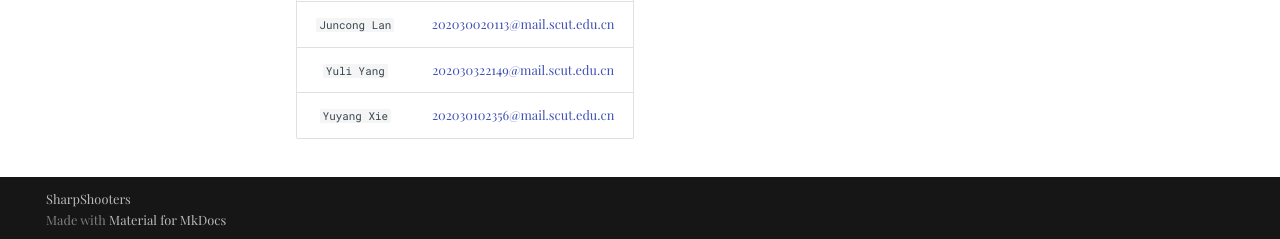
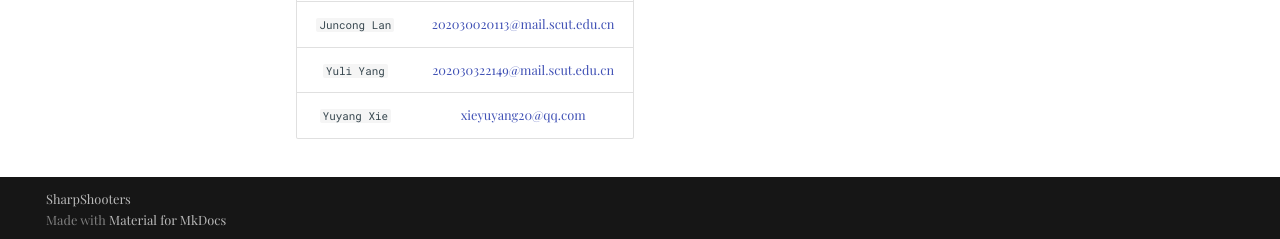
Before and after one commit to GuanQinG-GitHub/Rotating-Elves, an MkDocs documentation site: the page built from docs/index.md, in a window 1280 px wide and 938 px high. Shown: the part 696-935 px from the top of the window. Built offline with MkDocs 1.6.1 and Material for MkDocs 9.7.7, drawn with Linux system fonts in a browser that asks for light colours; some web fonts are replaced; some of the changed lines change nothing that is shown.

Commit message:
Update index.md

```diff
--- a/docs/index.md
+++ b/docs/index.md
@@ -14,4 +14,4 @@ You can click different projects in the left-side navigation bar.
 | `Yile Shen`   | <202030020205@mail.scut.edu.cn>  |
 | `Juncong Lan` | <202030020113@mail.scut.edu.cn>  |
 | `Yuli Yang`   | <202030322149@mail.scut.edu.cn> |
-| `Yuyang Xie`  | <202030102356@mail.scut.edu.cn> |
+| `Yuyang Xie`  | <xieyuyang20@qq.com> |
```
